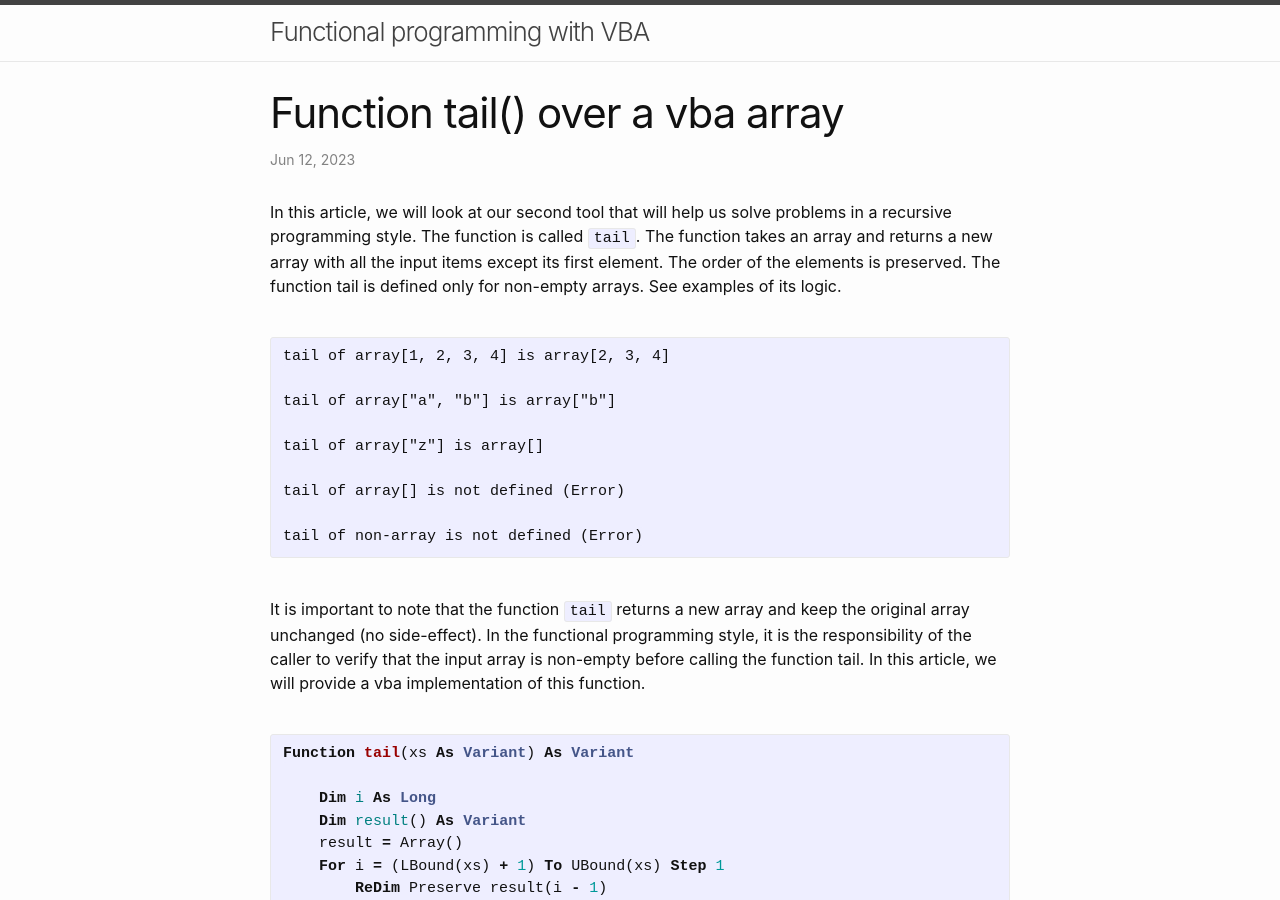
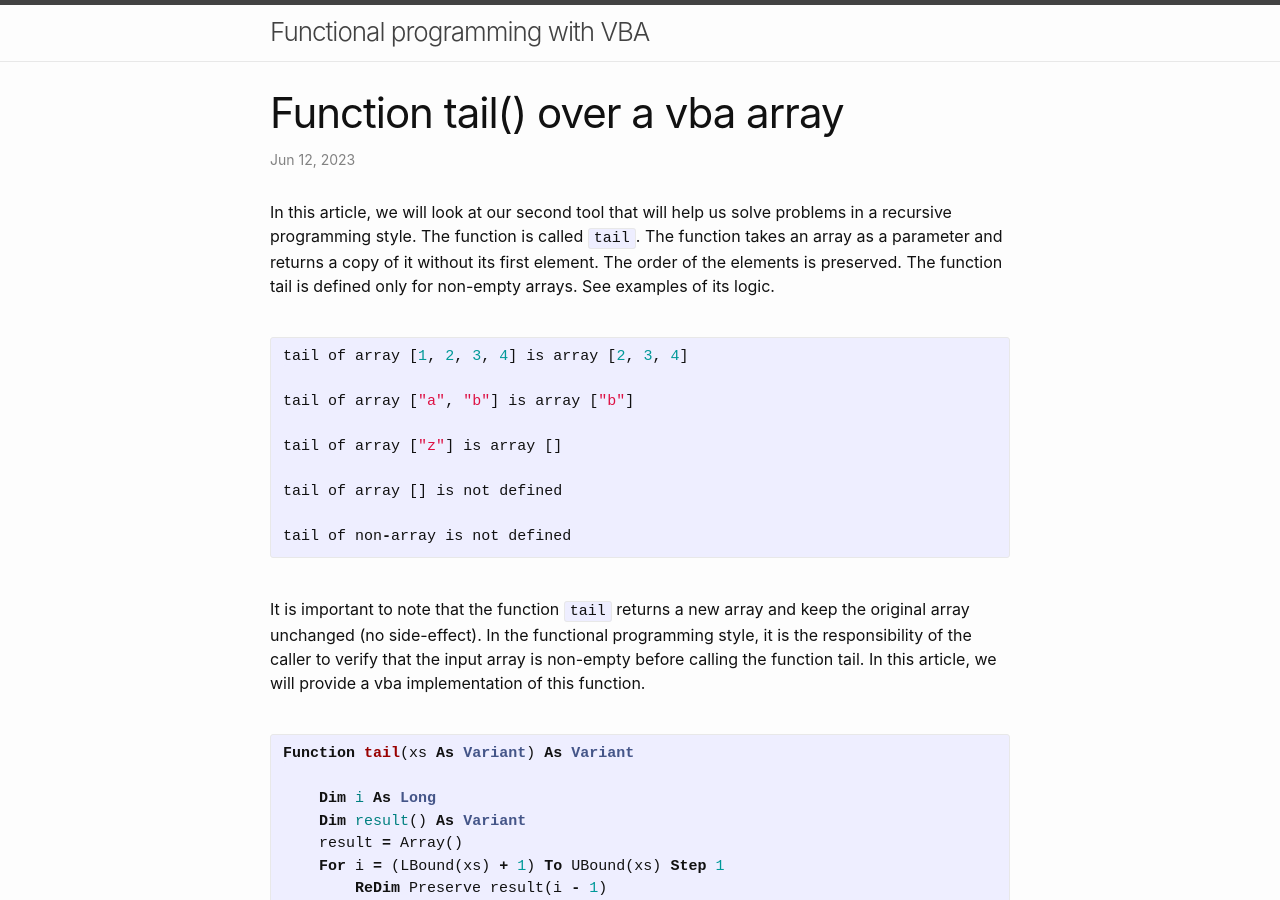
Before and after one commit to assadnavi/assadnavi.github.io, a Jekyll site: the page built from _posts/2023-06-12-function-tail-over-a-vba-array.md, in a window 1280 px wide and 900 px high. Built offline with Jekyll 4.4.1, drawn with Linux system fonts in a browser that asks for light colours.

Commit message:
article 2 (tail)

```diff
--- a/_posts/2023-06-12-function-tail-over-a-vba-array.md
+++ b/_posts/2023-06-12-function-tail-over-a-vba-array.md
@@ -4,20 +4,20 @@ title:  "Function tail() over a vba array"
 date:   2023-06-12 00:00:00 +0000
 published: true
 ---
-In this article, we will look at our second tool that will help us solve problems in a recursive programming style. The function is called `tail`. The function takes an array and returns a new array with all the input items except its first element. The order of the elements is preserved. The function tail is defined only for non-empty arrays. See examples of its logic.
+In this article, we will look at our second tool that will help us solve problems in a recursive programming style. The function is called `tail`. The function takes an array as a parameter and returns a copy of it without its first element. The order of the elements is preserved. The function tail is defined only for non-empty arrays. See examples of its logic.
 <br/><br/>
 
-{% highlight plaintext %}
+{% highlight cpp %}
 
-tail of array[1, 2, 3, 4] is array[2, 3, 4]
+tail of array [1, 2, 3, 4] is array [2, 3, 4]
 
-tail of array["a", "b"] is array["b"]
+tail of array ["a", "b"] is array ["b"]
 
-tail of array["z"] is array[]
+tail of array ["z"] is array []
 
-tail of array[] is not defined (Error)
+tail of array [] is not defined
 
-tail of non-array is not defined (Error)
+tail of non-array is not defined
 {% endhighlight %}
 
 <br/>
```
Also changed, not shown: 3 other files.
